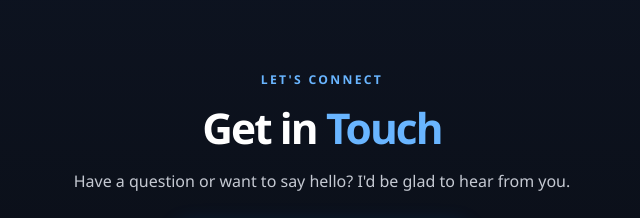
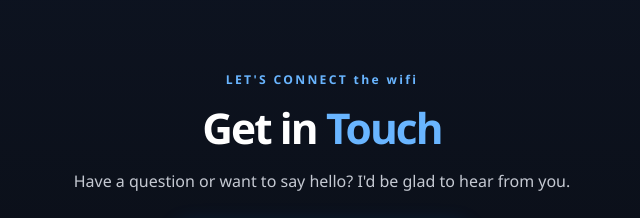
Before and after one commit to jompila79-bit/jompilla-portfolio-1-, a plain HTML site: page jompilla-project-1/index.html in a window 1280 px wide. Shown: the part 2433-2651 px from the top of the page, 318-958 px from the left. Drawn offline with Linux system fonts and the light colour scheme.

Commit message:
initial connect

```diff
--- a/jompilla-project-1/index.html
+++ b/jompilla-project-1/index.html
@@ -124,7 +124,7 @@
     <!-- Email opens the visitor's default mail application. -->
     <section class="section contact-section" id="contact" aria-labelledby="contact-title">
       <div class="container contact-content">
-        <p class="eyebrow">LET'S CONNECT</p>
+        <p class="eyebrow">LET'S CONNECT the wifi </p>
         <h2 class="section-title" id="contact-title">Get in <span>Touch</span></h2>
         <p class="section-text">Have a question or want to say hello? I'd be glad to hear from you.</p>
         <a class="button primary email-button" href="mailto:eugenejompilla@gmail.com">
```
